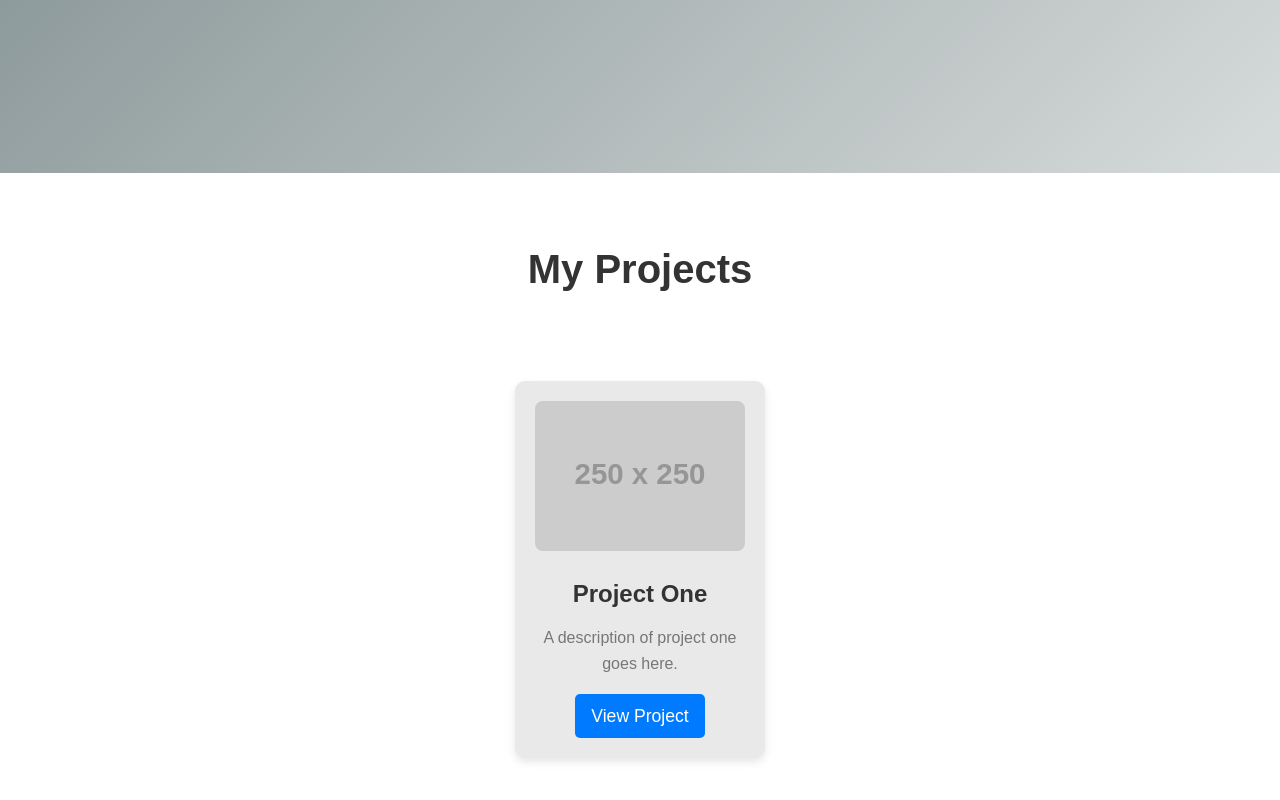
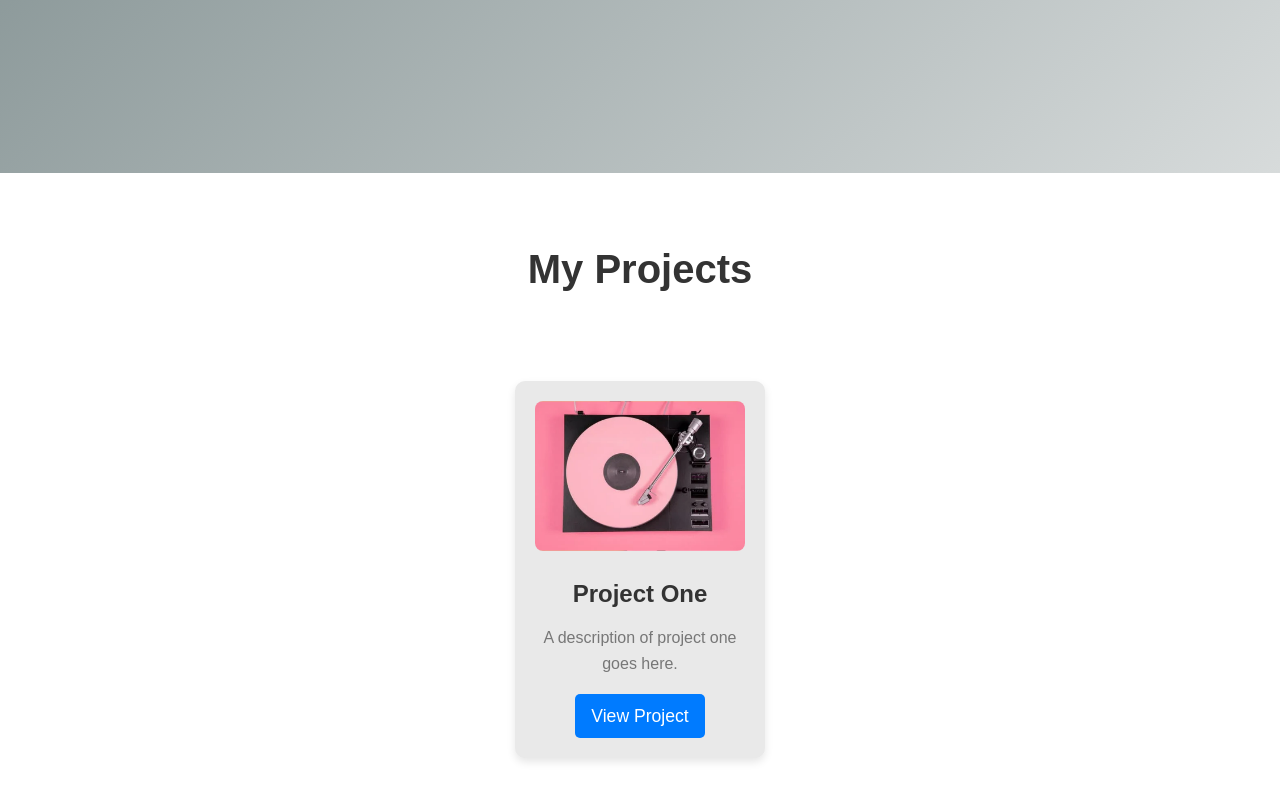
Before and after one commit to ugurokumus/ileriProgramlamaTeknikleriProjesi, a plain HTML site: page index.html in a window 1280 px wide. Shown: the part 627-1427 px from the top of the page. Drawn offline with Linux system fonts and the light colour scheme; placeholder pictures from the web are drawn by us.

Commit message:
imageUpload

```diff
--- a/index.html
+++ b/index.html
@@ -23,7 +23,7 @@
         <div class="project-container">
             <!-- Proje 1 -->
             <div class="project-card">
-                <img src="https://via.placeholder.com/250" alt="Project Image">
+                <img src="images/music_player.png" alt="Project Image">
                 <h3>Project One</h3>
                 <p>A description of project one goes here.</p>
                 <a href="home.html" target="_blank" class="project-link">View Project</a>
```
